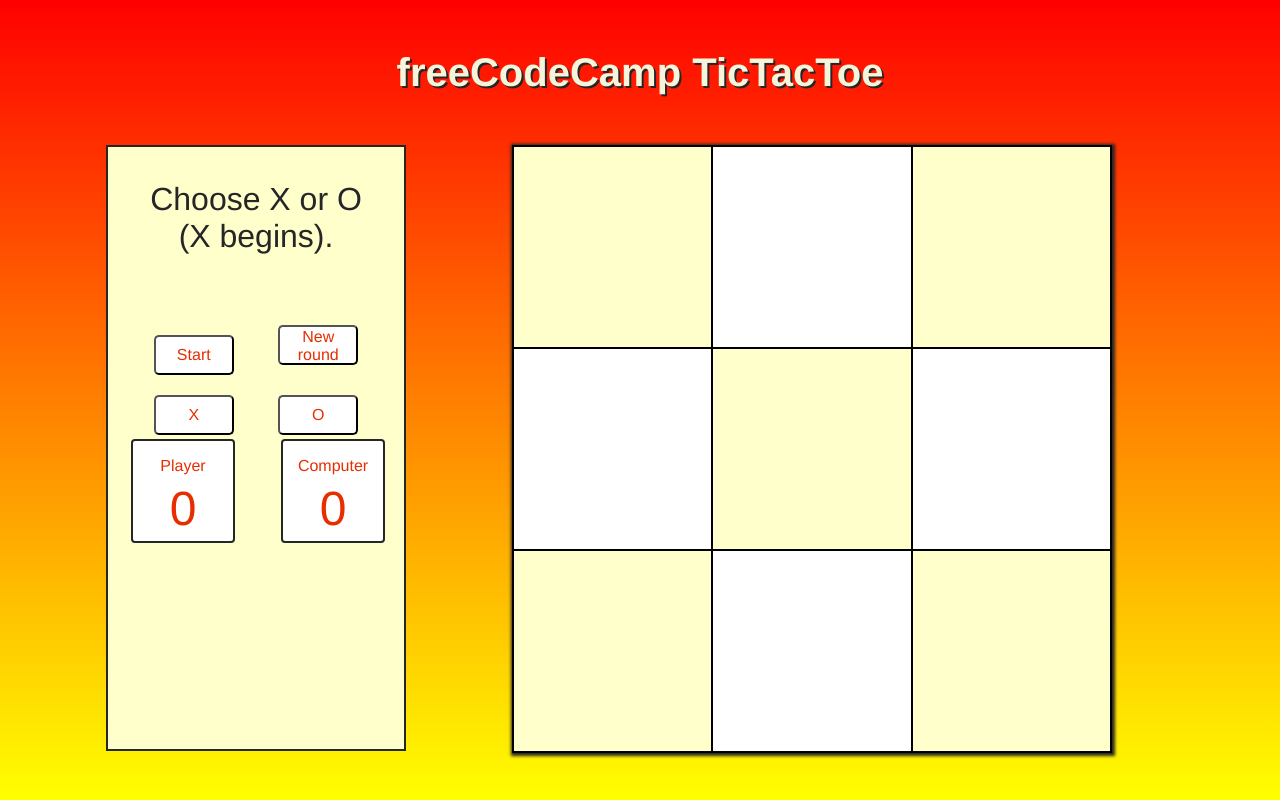
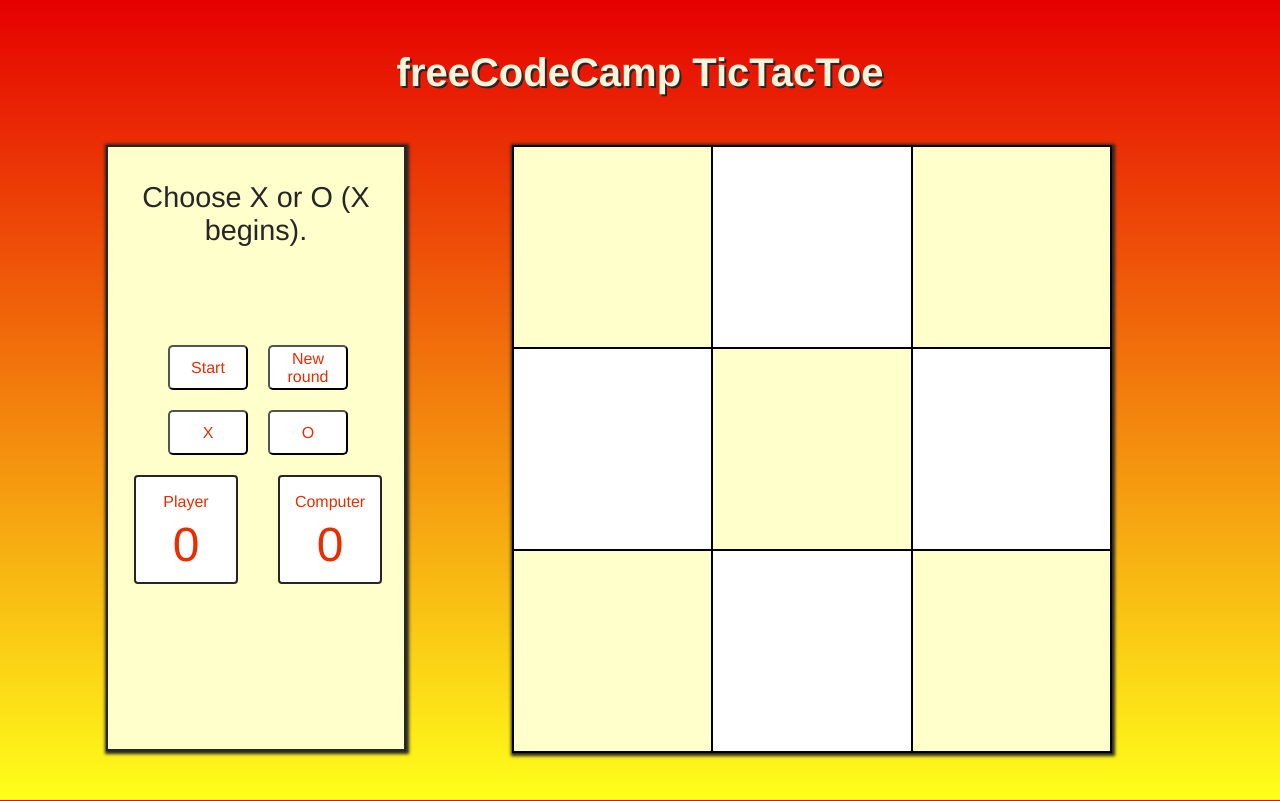
Before and after one commit to matt2112/TicTacToe-Project, a plain HTML site: page index.html in a window 1280 px wide. Both pictures are taken after a click on the button "Start". Drawn offline with nearby package versions, Linux system fonts and the light colour scheme.

Commit message:
Complete basic gameplay and overall design

```diff
--- a/index.html
+++ b/index.html
@@ -36,7 +36,9 @@
     <section id="section2">
 
     <div id="info">
-        <p id="instructions">Hi! Click 'Start' button to begin game.</p>
+        <p id="instructions">Hi! Click 'Start' button to begin game.
+            Winner is the first to 5 rounds.
+        </p>
         <div id="buttons">
             <button id="start" class="button">Start</button>
             <button id="reset" class="button">New round</button>
--- a/scripts.js
+++ b/scripts.js
@@ -21,23 +21,24 @@ var grid = {
     r3c3: null
 };
 var keys = Object.keys(grid);
-var playerScore = 0;
-var compScore = 0;
-
+var finished = false;
 
 /**
  * Awaits user click to begin game.
  **/
 $("#start").on("click", function () {
     if (!inProgress) {
+        $("#playerScore").text(0);
+        $("#compScore").text(0);
         $("td").text(" ");
         $("#instructions").html("Choose X or O (X begins).");
         choose = true;
+        finished = false;
     }
 });
 
 /**
- * Allows user to select shape once at beginning of game.
+ * Allows user to select shape once at beginning of round.
  **/
 $(".choice").on("click", function () {
     if (choose) {
@@ -62,8 +63,9 @@ $("td").on("click", function () {
             $(this).text(player);
             grid[cell] = player;
             calculateWin();
-            if ((move < 4) && (!winner)) {
+            if (!winner) {
                 computerMove();
+                calculateWin();
             }
         }
     }
@@ -74,6 +76,7 @@ $("td").on("click", function () {
  * Clears board and resets variables.
  **/
 $("#reset").on("click", function () {
+    if (!finished) {
         $("td").text(" ");
         for (var i = 0; i < keys.length; i++) {
             grid[keys[i]] = null;
@@ -82,9 +85,12 @@ $("#reset").on("click", function () {
         winner = false;
         $("#instructions").html("Choose X or O (X begins).");
         choose = true;
+    }
 });
 
-// computer moves randomly
+/**
+ * Computer moves randomly.
+ **/
 var computerMove = function () {
     var cell = keys[Math.floor(Math.random() * keys.length)];
     if (grid[cell] !== null) {
@@ -96,47 +102,56 @@ var computerMove = function () {
     }
 }
 
-// looks for a winning board and responds accordingly
+/**
+ * Looks for a winning board and responds accordingly.
+ **/
 var calculateWin = function () {
     // check first row
     if ((grid["r1c1"] !== null) && (grid["r1c1"] === grid["r1c2"]) && (grid["r1c1"] === grid["r1c3"])) {
-        console.log('test');
         winResponse(grid["r1c1"]);
+        winner = true;
     }
 
     //check second row
     else if ((grid["r2c1"] !== null) && (grid["r2c1"] === grid["r2c2"]) && (grid["r2c1"] === grid["r2c3"])) {
         winResponse(grid["r2c1"]);
+        winner = true;
     }
 
     //check third row
     else if ((grid["r3c1"] !== null) && (grid["r3c1"] === grid["r3c2"]) && (grid["r3c1"] === grid["r3c3"])) {
         winResponse(grid["r3c1"]);
+        winner = true;
     }
 
     // check first column
     else if ((grid["r1c1"] !== null) && (grid["r1c1"] === grid["r2c1"]) && (grid["r1c1"] === grid["r3c1"])) {
         winResponse(grid["r1c1"]);
+        winner = true;
     }
 
     // check second column
     else if ((grid["r1c2"] !== null) && (grid["r1c2"] === grid["r2c2"]) && (grid["r1c2"] === grid["r3c2"])) {
         winResponse(grid["r1c2"]);
+        winner = true;
     }
 
     // check third column
     else if ((grid["r1c3"] !== null) && (grid["r1c3"] === grid["r2c3"]) && (grid["r1c3"] === grid["r3c3"])) {
         winResponse(grid["r1c3"]);
+        winner = true;
     }
 
     // check first diagonal
     else if ((grid["r1c1"] !== null) && (grid["r1c1"] === grid["r2c2"]) && (grid["r1c1"] === grid["r3c3"])) {
         winResponse(grid["r1c1"]);
+        winner = true;
     }
 
     // check second diagonal
     else if ((grid["r1c3"] !== null) && (grid["r1c3"] === grid["r2c2"]) && (grid["r1c3"] === grid["r3c1"])) {
         winResponse(grid["r1c3"]);
+        winner = true;
     }
 }
 
@@ -148,10 +163,17 @@ var winResponse = function (winner) {
     if (player === winner) {
         var newScore = parseInt($("#playerScore").text()) + 1;
         $("#playerScore").text(newScore);
+        if (newScore === 5) {
+            $("#instructions").html("Congratulations, you win! Click 'Start' to play again.");
+            finished = true;
+        }
     } else {
-        var newScore = parseInt($("#comptScore").text()) + 1;
+        var newScore = parseInt($("#compScore").text()) + 1;
         $("#compScore").text(newScore);
+        if (newScore === 5) {
+            $("#instructions").html("You lose! Click 'Start' to try again.");
+            finished = true;
         }
-    winner = true;
+    }
     inProgress = false;
 }
--- a/styles.css
+++ b/styles.css
@@ -1,6 +1,6 @@
 html {
     font-family: "Helvetica", sans-serif;
-    background: linear-gradient( red, yellow);
+    background: linear-gradient(#e60000, #ffff1a);
     background-attachment: fixed;
     height: 100%;
 }
@@ -62,39 +62,44 @@ td {
 }
 
 #info {
-    height: 200px;
+    height: 220px;
     width: 600px;
     box-sizing: border-box;
-    margin: 0px auto;
+    margin: 0px auto 50px auto;
     background-color: #ffffcc;
     border: 2px solid #262626;
     position: relative;
+    box-shadow: 1px 1px 3px 2px #262626;
 }
 
 #instructions {
     text-align: center;
     color: #262626;
-    font-size: 2em;
+    font-size: 1.8em;
     padding: 4px;
-    margin: 20px;
+    margin: 10px;
 }
 
 #buttons {
-    text-align: center;
     float: left;
-    width: 50%;
-    margin: 0px;
-    height: 104px;
+    width: 200px;
+    margin-left: 50px;
+    height: 120px;
+    box-sizing: border-box;
+    position: relative;
+    top: -10px;
 }
 
 .button {
+    text-align: center;
     color: #e62e00;
-    margin: 10px 20px;
-    height: 40px;
+    margin: 10px 10px;
+    height: 45px;
     width: 80px;
     border-radius: 5px;
     background-color: #fff;
     cursor: pointer;
+    float: left;
 }
 
 .button:active {
@@ -103,21 +108,22 @@ td {
 }
 
 #scores {
-    width: 300px;
+    width: 310px;
     height: 100px;
-    display: flex;
-    float: left;
+    margin-right: 30px;
+    float: right;
 }
 
 .scoreBox {
     width: 100px;
-    height: 100px;
+    height: 105px;
     background-color: white;
     text-align: center;
-    margin: 0 auto;
+    margin: 0px 20px;
     border: 2px solid #262626;
     color: #e62e00;
     border-radius: 4px;
+    float: left;
 }
 
 .score {
@@ -147,14 +153,17 @@ td {
     }
 
     #instructions {
-        width: 7em;
-        height: 100px;
+        width: 270px;
+        height: 130px;
         margin: 30px auto 30px auto;
     }
 
     #buttons {
-        width: 100%;
-        margin: 0 0px 20px 0;
+        width: 200px;
     }
 
+    #scores {
+        width: 290px;
+        margin: 10px 0;
+    }
 }
```
Lines whose indentation alone changed are shown as unchanged.
